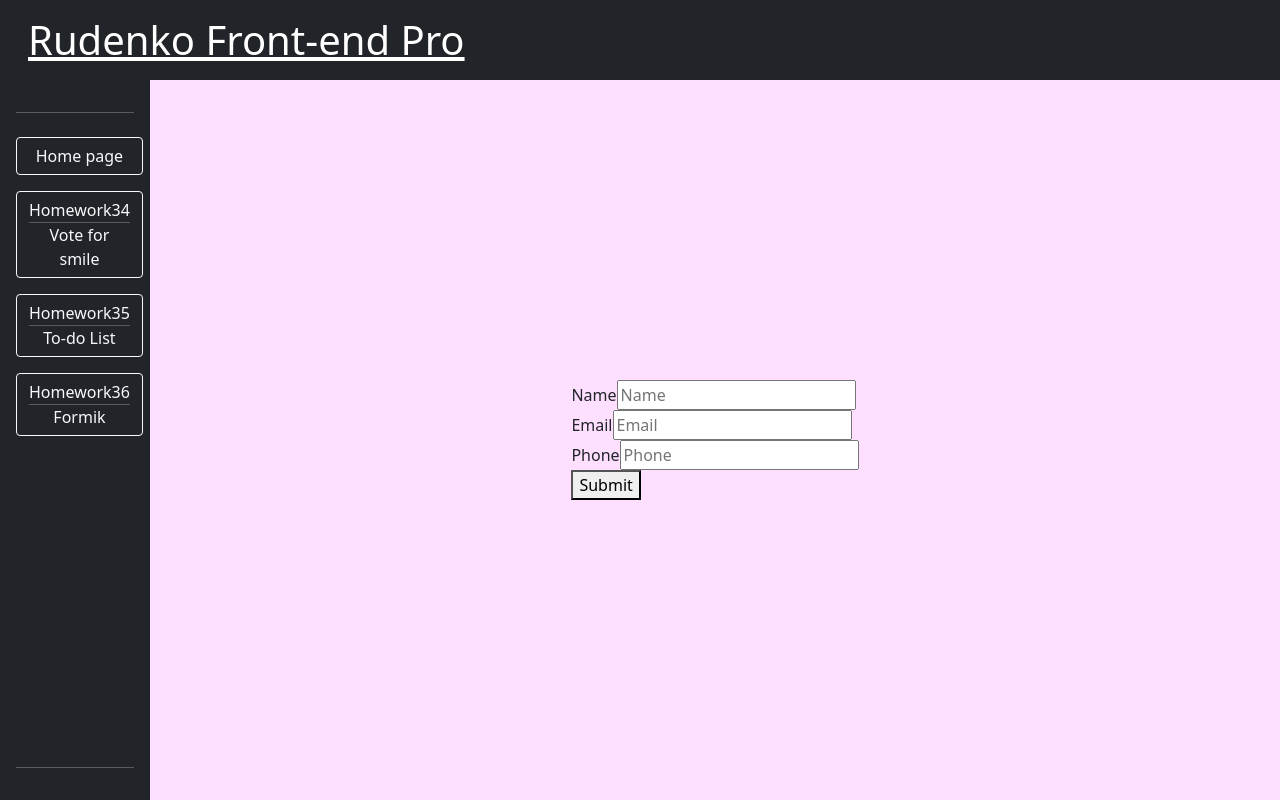
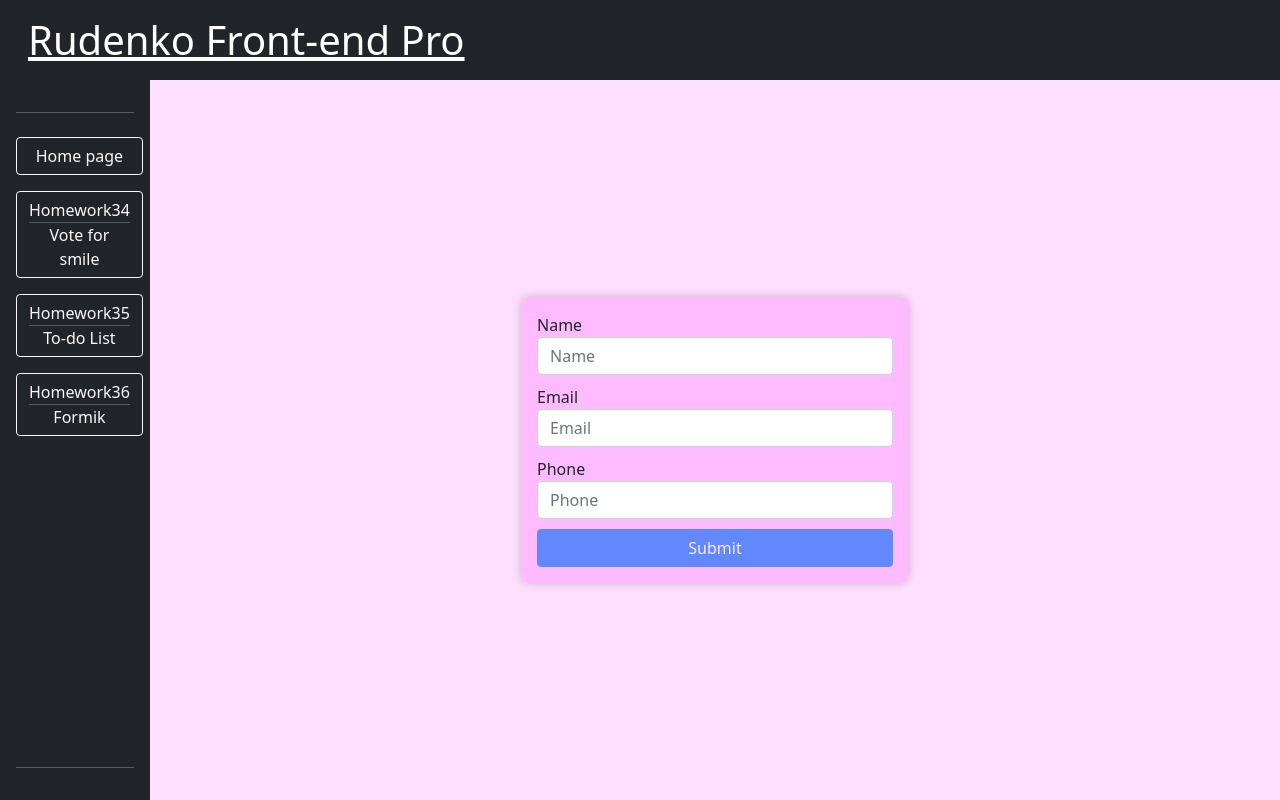
Before and after one commit to Frelior/homework33-react, a React (Create React App) app: page /homework33-react/Formik in a window 1280 px wide. Built offline with nearby package versions, Linux system fonts and the light colour scheme.

Commit message:
deployed

```diff
--- a/src/homework33-34/ModalWindow/ModalWindow.jsx
+++ b/src/homework33-34/ModalWindow/ModalWindow.jsx
@@ -3,6 +3,7 @@ import { createPortal } from "react-dom"
 import { useRef, useEffect } from "react"
 
 const StyledModalWindow = styled.dialog`
+  position: absolute;
   text-align: center;
   top: 10%;
   min-width: 60%;
--- a/src/homework36/Form/Form.js
+++ b/src/homework36/Form/Form.js
@@ -1,3 +1,21 @@
 import styled from "styled-components"
 
-export const StyledForm = styled.div``
+export const StyledForm = styled.div`
+  flex-basis: 40%;
+  background-color: #fafa;
+  padding: 1rem;
+  border-radius: 0.5rem;
+  box-shadow: 0 0 10px rgba(0, 0, 0, 0.2);
+  & form {
+    display: flex;
+    flex-direction: column;
+    gap: 10px;
+    & .form-text-section{
+        display: flex;
+        align-items: center;
+        justify-content: space-between;
+    }
+    & .form-control.is-invalid {
+        border-color: red;
+  }
+`
--- a/src/homework36/Form/Form.jsx
+++ b/src/homework36/Form/Form.jsx
@@ -1,51 +1,62 @@
 import { StyledForm } from "./Form.js"
-import { Formik, Form as FormikForm, Field, ErrorMessage } from "formik"
-import { object, string, number, date, InferType } from "yup"
+import FormField from "../FormField/FormField.jsx"
+import { Formik, Form as FormikForm } from "formik"
+import * as Yup from "yup"
 
-const validationSchema = object({
-  name: string().required("Name is required"),
-  email: string().email("Email is invalid"),
-  phone: number().positive("Phone must be positive"),
+const validationSchema = Yup.object({
+  name: Yup.string().required("Name is required").min(2, "Name is too short"),
+  email: Yup.string().required("Email is required").email("Email is invalid"),
+  phone: Yup.string()
+    .required("Phone is required")
+    .matches(/^\d+$/, "Invalid value")
+    .min(12, "Must be 12 digits")
+    .max(12, "Must be 12 digits"),
 })
+
+function myAlert(obj) {
+  alert(`Name: ${obj.name} \nEmail: ${obj.email} \nPhone: ${obj.phone}`)
+}
 
 export default function Form() {
   return (
     <StyledForm>
       <Formik
         initialValues={{ name: "", email: "", phone: "" }}
-        onSubmit={console.log("submit")}
+        onSubmit={(values, { resetForm }) => {
+          myAlert(values)
+          resetForm()
+        }}
         validationSchema={validationSchema}
       >
-        <FormikForm>
-          <div>
-            <label htmlFor="name">Name</label>
-            <Field
+        {({ errors, touched }) => (
+          <FormikForm>
+            <FormField
+              warning={errors.name && touched.name}
+              name="name"
               type="text"
-              id="name"
-              name="name"
-              placeholder="Name"
-            ></Field>
-          </div>
-          <div>
-            <label htmlFor="email">Email</label>
-            <Field
+            ></FormField>
+            <FormField
+              warning={errors.email && touched.email}
+              name="email"
               type="email"
-              id="email"
-              name="email"
-              placeholder="Email"
-            ></Field>
-          </div>
-          <div>
-            <label htmlFor="phone">Phone</label>
-            <Field
+            ></FormField>
+            <FormField
+              warning={errors.phone && touched.phone}
+              name="phone"
               type="tel"
-              id="phone"
-              name="phone"
-              placeholder="Phone"
-            ></Field>
-          </div>
-          <button type="submit">Submit</button>
-        </FormikForm>
+            ></FormField>
+            <button
+              disabled={
+                Object.keys(errors).length > 0 ||
+                Object.keys(touched).length === 0
+              }
+              type="submit"
+              className="btn btn-primary"
+            >
+              Submit
+            </button>
+          </FormikForm>
+        )}
       </Formik>
     </StyledForm>
   )
--- /dev/null
+++ b/src/homework36/FormField/FormField.jsx
@@ -0,0 +1,25 @@
+import { Field, ErrorMessage } from "formik"
+
+export default function FormField({ name, type, warning = false }) {
+  return (
+    <div className="form-group">
+      <div className="form-text-section">
+        <label htmlFor={name}>
+          {name.charAt(0).toUpperCase() + name.slice(1)}
+        </label>
+        <ErrorMessage
+          className="text-danger"
+          name={name}
+          component="small"
+        />
+      </div>
+      <Field
+        className={`form-control ${warning ? "is-invalid" : ""}`}
+        type={type}
+        id={name}
+        name={name}
+        placeholder={name.charAt(0).toUpperCase() + name.slice(1)}
+      ></Field>
+    </div>
+  )
+}
--- a/src/homework36/Homework36/HomeWork36.js
+++ b/src/homework36/Homework36/HomeWork36.js
@@ -1,11 +1,11 @@
 import { styled } from "styled-components"
 
 export const StyledHomeWork35 = styled.div`
+  position: relative;
   background-color: #ffdfff;
   width: 100%;
   height: 100%;
   max-height: 100%;
-  display: flex;
   padding: 5rem;
   display: flex;
   gap: 10rem;
```
Also changed, not shown: 2 other files (tests, documents, lock files or other folders).
